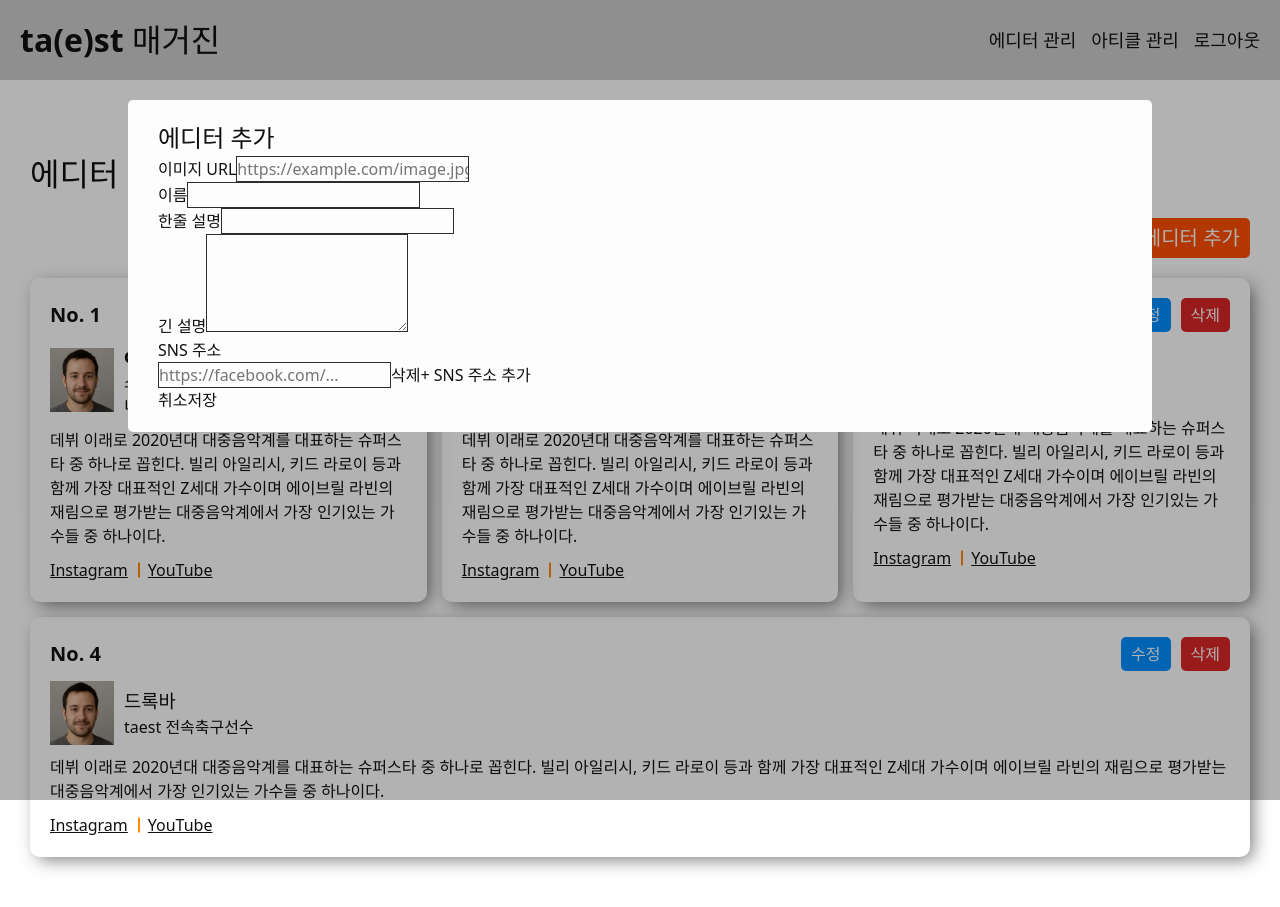
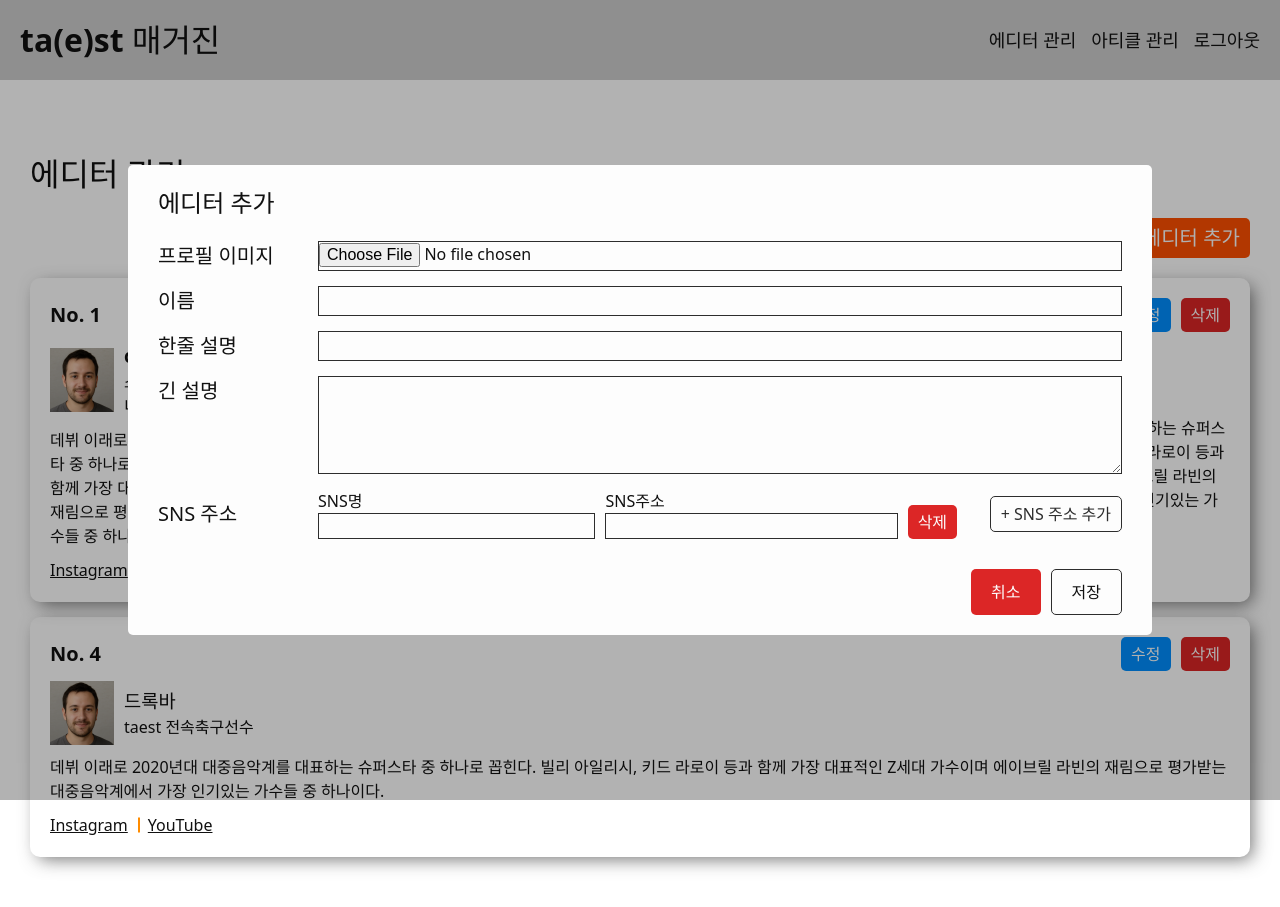
Before and after one commit to Taemin1234/taest-mag, a Next.js app in the folder frontend/: page /admin/adminEditor in a window 1280 px wide. Both pictures are taken after a click on the button "+ 에디터 추가". Built offline with nearby package versions, Linux system fonts and the light colour scheme.

Commit message:
에디터 추가/수정 페이지 프론트

```diff
--- a/frontend/src/app/(auth)/admin/adminEditor/page.tsx
+++ b/frontend/src/app/(auth)/admin/adminEditor/page.tsx
@@ -2,6 +2,7 @@
 
 import styles from './adminEditor.module.css'
 import { useState, useEffect } from 'react';
+import { Editor } from "@/types"
 import AdminEditorList from '@/components/editor/AdminEditorList';
 import AdminEditorModal from '@/components/editor/AdminEditorModal';
 
--- a/frontend/src/components/editor/AdminEditorList.tsx
+++ b/frontend/src/components/editor/AdminEditorList.tsx
@@ -3,15 +3,8 @@
 import React from 'react';
 import Image from 'next/image';
 import styles from "./AdminEditorList.module.css"
+import { Editor } from "@/types"
 
-export interface Editor {
-    id: string;
-    name: string;
-    imageUrl: string;
-    tagline: string;
-    des: string;
-    socialLinks: { platform: string; url: string }[];
-}
 
 export interface AdminEditorListProps {
     editor: Editor;
--- a/frontend/src/components/editor/AdminEditorModal.module.css
+++ b/frontend/src/components/editor/AdminEditorModal.module.css
@@ -1,5 +1,8 @@
 .editorModal {
     position: fixed;
+    display: flex;
+    align-items: center;
+    justify-content: center;
     inset: 0;
     width: 100vw;
     height: 100vh;
@@ -11,7 +14,56 @@
     width: 80%;
     background-color: var(--main-white);
     border-radius: 5px;
-    margin: 0 auto;
-    margin-top: 100px;
     padding: 20px 30px;
 }
+
+.form_wrap {
+    margin-top: 20px;
+}
+
+.form_wrap > div {
+    display: flex;
+    gap: 10px;
+}
+
+.form_wrap > div + div {
+    margin-top: 15px;
+}
+
+.form_wrap > div label {
+    min-width: 150px;
+    font-size: 20px;
+}
+
+.form_wrap > div input,
+.form_wrap > div textarea {
+    width: 100%;
+}
+
+.editorModal button {
+    padding: 5px 10px;
+    border-radius: 5px;
+}
+
+.editorModal button:hover {
+    opacity: 0.5;
+}
+
+.editorModal button.red {
+    background-color: var(--main-red);
+    color: var(--main-white);
+}
+
+.editorModal button.white {
+    background-color: var(--main-white);
+    border: solid 1px var(--main-black);
+}
+
+.btn_wrap {
+    justify-content: flex-end;
+    margin-top: 30px !important;
+}
+
+.btn_wrap button {
+    padding: 10px 20px;
+}
--- a/frontend/src/components/editor/AdminEditorModal.tsx
+++ b/frontend/src/components/editor/AdminEditorModal.tsx
@@ -1,80 +1,101 @@
+"use client"
+
 import styles from './AdminEditorModal.module.css'
+import { Editor, SNSLink } from "@/types"
+import { useState } from 'react'
+import AdminSNSInput from '@/components/editor/AdminSNSInput'
 
-export default function AdminEditorModal({ onClose }) {
+interface EditorModalProps {
+    editor: Editor | null;
+    onClose: () => void;
+    // onSave: (editor: Editor) => void;
+}
+
+export default function AdminEditorModal({ onClose }: EditorModalProps) {
+    const [editorData, setEditorData] = useState<Editor[]>({
+        name: "",
+        imageUrl: "",
+        tagline: "",
+        des: "",
+        socialLinks: [{ platform: '', url: '' }],
+    });
+
+    const handleSocialLinksChange = (newLinks: SNSLink[]) => {
+        setEditorData(prev => ({ ...prev, socialLinks: newLinks }));
+    };
+
+    const handleChange = (e) => {
+        setEditorData({
+            ...editorData,
+            [e.target.name]: e.target.value, // input에 지정한 name과 value 값
+        });
+
+        console.log(editorData);
+    };
+
     return (
         <div className={styles.editorModal}>
             <div className={styles.input_info}>
-                <div className="bg-white rounded-lg shadow-lg w-full max-w-lg p-6">
-                    <h2 className="text-xl font-semibold mb-4">
+                <h2>
                     에디터 추가
                 </h2>
-                    <form className="space-y-4">
-                        {/* 프로필 이미지 URL */}
+                <form className={styles.form_wrap}>
                     <div>
-                            <label className="block text-sm font-medium mb-1">이미지 URL</label>
+                        <label>프로필 이미지</label>
+                        <input
+                        type="file"
+                        name='imageUrl'
+                        accept="image/*"
+                        // onChange={handleFileChange}
+                        />
+                        {/* {previewUrl && (
+                            <img
+                                src={previewUrl}
+                                alt="프리뷰"
+                                className="mt-2 h-20 w-20 object-cover rounded-full border"
+                            />
+                        )} */}
+                    </div>
+                    <div>
+                        <label>이름</label>
                         <input
                             type="text"
-                                placeholder="https://example.com/image.jpg"
-                            />
-                        </div>
-
-                        {/* 이름 */}
-                        <div>
-                            <label className="block text-sm font-medium mb-1">이름</label>
-                            <input
-                                type="text"
+                            name='name'
+                            onChange={handleChange}
                             required
                         />
                     </div>
-
-                        {/* 한줄 설명 */}
                     <div>
-                            <label className="block text-sm font-medium mb-1">한줄 설명</label>
+                        <label>한줄 설명</label>
                         <input
                             type="text"
+                            name='tagline'
+                            onChange={handleChange}
                         />
                     </div>
-
-                        {/* 긴 설명 */}
                     <div>
-                            <label className="block text-sm font-medium mb-1">긴 설명</label>
+                        <label>긴 설명</label>
                         <textarea
+                            name='des'
                             rows={4}
+                            onChange={handleChange}
                         />
                     </div>
-
-                        {/* SNS 주소 리스트 */}
-                        <div>
-                            <label className="block text-sm font-medium mb-1">SNS 주소</label>
-                            <div className="space-y-2">
-                                <input
-                                    type="text"
-                                    placeholder="https://facebook.com/..."
+                    <AdminSNSInput
+                        links={editorData.socialLinks}
+                        onChange={handleSocialLinksChange}
                     />
+                    <div className={styles.btn_wrap}>
                         <button
                             type="button"
-                                >
-                                    삭제
-                                </button>
-                                <button
-                                    type="button"
-                                    className="text-blue-600 text-sm"
-                                >
-                                    + SNS 주소 추가
-                                </button>
-                            </div>
-                        </div>
-
-                        {/* 버튼 그룹 */}
-                        <div className="flex justify-end space-x-2 pt-4">
-                            <button
-                                type="button"
+                            className={styles.red}
                             onClick={() => onClose()}
                         >
                             취소
                         </button>
                         <button
                             type="submit"
+                            className={styles.white}
                         >
                             저장
                         </button>
@@ -82,6 +103,5 @@ export default function AdminEditorModal({ onClose }) {
                 </form>
             </div>
         </div>
-        </div>
     )
 }
--- /dev/null
+++ b/frontend/src/components/editor/AdminSNSInput.tsx
@@ -0,0 +1,90 @@
+"use client"
+
+import React from 'react';
+import { SNSLink } from "@/types"
+import styles from './AdminSNSInputList.module.css';
+
+interface SNSProps {
+    links: SNSLink[];
+    onChange: (links: SNSLink[]) => void;
+}
+
+export default function AdminSNSInputList({ links, onChange }: SNSProps) {
+
+  const handleNameChange = (idx: number, value: string) => {
+    const next = [...links];
+    next[idx].platform = value;
+    onChange(next);
+  };
+
+  const handleUrlChange = (idx: number, value: string) => {
+    const next = [...links];
+    next[idx].url = value;
+    onChange(next);
+  };
+
+
+  const addLink = () => {
+    const last = links[links.length - 1]; //마지막 항목
+    if (last.platform.trim() !== '' && last.url.trim() !== '') {
+      onChange([...links, { platform: '', url: '' }]);
+    } else {
+        alert('내용을 입력해주세요')
+    }
+  };
+
+  const removeLink = (idx: number) => {
+    onChange(links.filter((_, i) => i !== idx));
+  };
+
+  return (
+    <div className={styles.sns_wrap}>
+      <div className={styles.input_wrap}>
+        <label>SNS 주소</label>
+
+        <div className={styles.sns_list_wrap}>
+            {links.map((link, idx) => (
+                <div key={idx} className={styles.sns_list}>
+                    <div className={styles.sns_input}>
+                        <div>
+                            <span>SNS명</span>
+                            <input
+                                type="text"
+                                name='platform'
+                                value={link.platform}
+                                onChange={e => handleNameChange(idx, e.target.value)}
+                            />
+                        </div>
+                        <div>
+                            <span>SNS주소</span>
+                            <input
+                                type="text"
+                                name='url'
+                                value={link.url}
+                                onChange={e => handleUrlChange(idx, e.target.value)}
+                            />
+                        </div>
+                    </div>
+                    <button
+                        type="button"
+                        className={styles.red}
+                        onClick={() => removeLink(idx)}
+                        disabled={links.length === 1} // 한 개일 땐 삭제 비활성화
+                    >
+                        삭제
+                    </button>
+                </div>
+            ))}
+        </div>
+
+      </div>
+      <button
+        type="button"
+        className={styles.white}
+        onClick={addLink}
+      >
+        + SNS 주소 추가
+      </button>
+    </div>
+  );
+}
--- /dev/null
+++ b/frontend/src/components/editor/AdminSNSInputList.module.css
@@ -0,0 +1,45 @@
+.sns_wrap {
+    display: flex;
+    justify-content: space-between;
+    align-items: center;
+}
+
+.sns_wrap .input_wrap {
+    display: flex;
+    justify-content: flex-start;
+    gap: 10px;
+}
+
+.sns_wrap .input_wrap {
+    display: flex;
+    align-items: center;
+    gap: 10px;
+}
+
+.sns_list_wrap {
+    display: flex;
+    flex-direction: column;
+}
+
+.sns_list,
+.sns_input {
+    display: flex;
+    justify-content: flex-start;
+    align-items: center;
+    gap: 10px;
+}
+
+.sns_list {
+    align-items: end;
+}
+
+.sns_wrap button.red {
+    background-color: var(--main-red);
+    color: var(--main-white);
+}
+
+.sns_wrap button.white {
+    background-color: var(--main-white);
+    color: var(--main-black);
+    border: solid 1px var(--main-black);
+}
--- /dev/null
+++ b/frontend/src/types/index.ts
@@ -0,0 +1,13 @@
+export interface Editor {
+    id: number;
+    name: string;
+    imageUrl: string;
+    tagline: string;
+    des: string;
+    socialLinks: SNSLink[];
+}
+
+export interface SNSLink {
+    platform: string;
+    url: string;
+}
```
Lines whose indentation alone changed are shown as unchanged.
